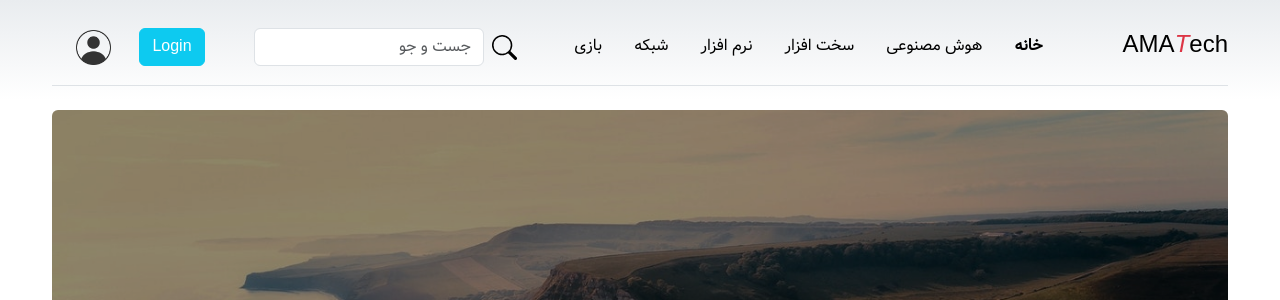
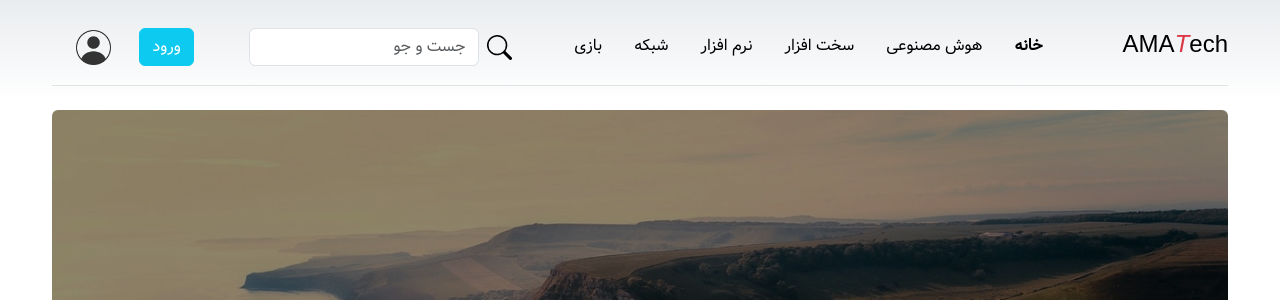
Before and after one commit to mahdi-nasseh/AMA_Tech, a PHP site: page / in a window 1280 px wide. Shown: the top 300 px of the page. Run offline with PHP 8.4, Linux system fonts and the light colour scheme.

Commit message:
add auth

```diff
--- a/view/index.php
+++ b/view/index.php
@@ -37,7 +37,7 @@ require_once '../auto_load.php';
             <input type="text" class="form-control" name="search" id="search" placeholder="جست و جو">
         </form>
         <div class="mt-1">
-            <a href="#" class="btn btn-info text-white link-body-emphasis">Login</a>
+            <a href="auth.php" class="btn btn-info text-white link-body-emphasis">ورود</a>
             <a href=""><img class="mx-4 link-body-emphasis" src="assets/icons/profile.png" alt="person-circle" width="35"></a>
         </div>
     </nav>
```
